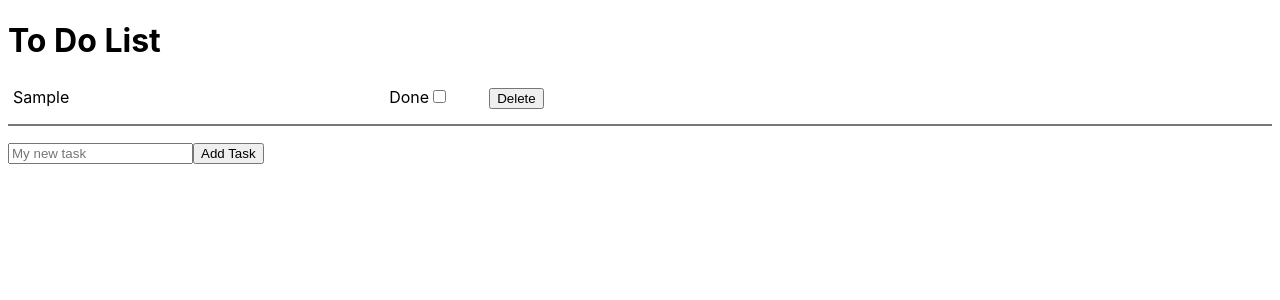
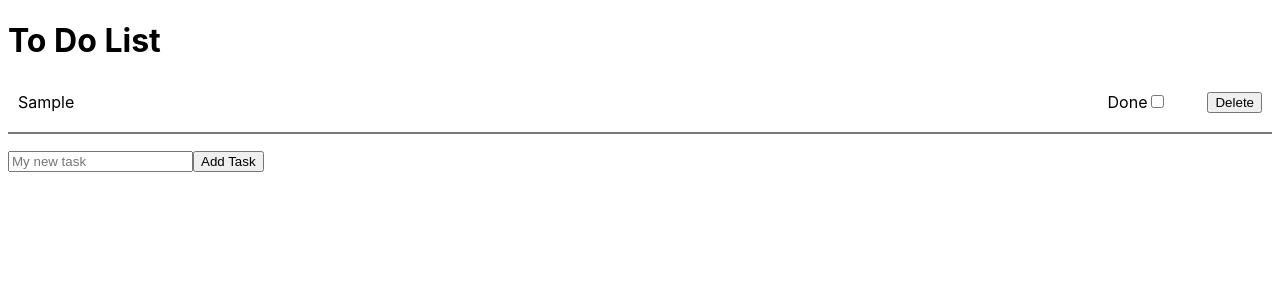
Before and after one commit to Globostofo/todo-list-reactjs, a React (Create React App) app: page / in a window 1280 px wide. Both pictures are taken after typing "Sample" into the empty fields and a click on the button "Add Task". Shown: the top 300 px of the page. Built offline with nearby package versions, Linux system fonts and the light colour scheme.

Commit message:
I want to kill myself

```diff
--- a/src/Task.css
+++ b/src/Task.css
@@ -1,15 +1,12 @@
 .task {
-    padding: 5px;
+    padding: 10px;
 }
 
-.title, .done-btn, .del-btn {
-    float: left;
+.options-bar {
+    display: flex;
+    float: right;
 }
 
-.title {
-    width: 30%;
+.del-btn {
+    margin-left: 40px;
 }
-
-.done-btn {
-    width: 100px;
-}
--- a/src/Task.js
+++ b/src/Task.js
@@ -11,12 +11,14 @@ class Task extends React.Component {
     render() {
         return (
             <div className="task">
-                <label className="title">{this.props.title}</label>
-                <div className="done-btn">
-                    <label>Done</label>
-                    <input type="checkbox" checked={this.state.done} onChange={() => this.setState({ done: !this.state.done })} />
+                <label>{this.props.title}</label>
+                <div className="options-bar">
+                    <div className="done-btn">
+                        <label>Done</label>
+                        <input type="checkbox" checked={this.state.done} onChange={() => this.setState({ done: !this.state.done })} />
+                    </div>
+                    <button className="del-btn" onClick={this.props.onDelete}>Delete</button>
                 </div>
-                <button className="delete-btn" onClick={this.props.onDelete}>Delete</button>
             </div>
         );
     }
```
